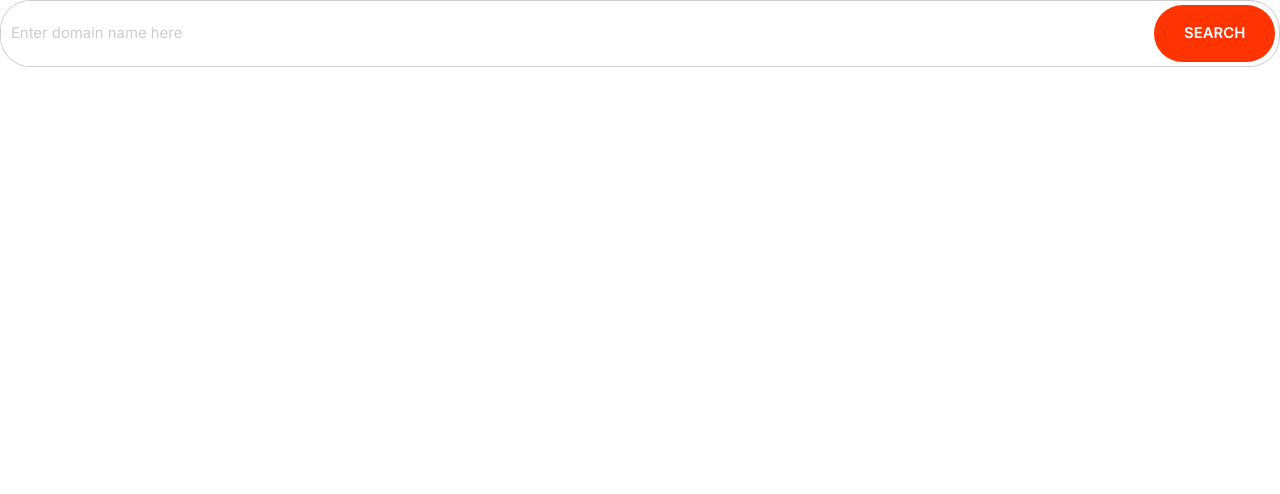
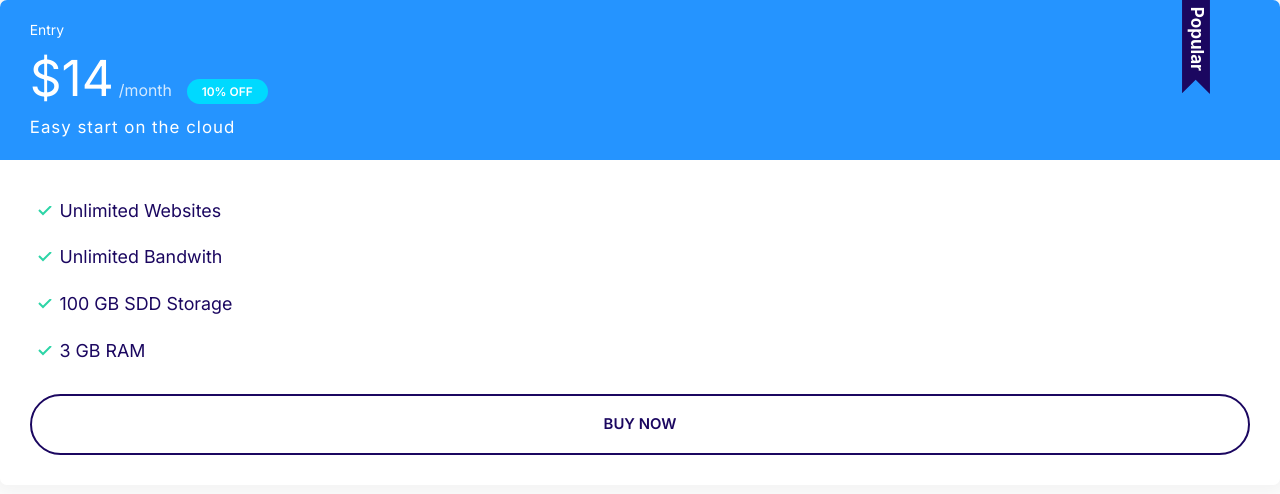
Before and after one commit to Psoccrates/cloud-service-project, a plain HTML site: page html/index.html in a window 1280 px wide. Drawn offline with Linux system fonts and the light colour scheme.

Commit message:
Styled cards and plans.

```diff
--- a/CSS/styles.css
+++ b/CSS/styles.css
@@ -117,6 +117,7 @@
 
 .badge--small {
   font-size: 1.6rem;
+  padding: 0.5rem 1.5rem;
 }
 
 @media screen and (min-width: 1024px) {
@@ -275,3 +276,90 @@
     font-size: 1.5rem;
   }
 }
+
+/* Cards */
+.card {
+  border-radius: 7px;
+  box-shadow: 0 0 20px 10px #f3f3f3;
+  overflow: hidden;
+}
+
+.card__header,
+.card__body {
+  padding: 2rem 3rem;
+}
+
+.card--primary .card__header {
+  background: var(--color-primary);
+  color: #fff;
+}
+
+.card--secondary .card__header {
+  background: var(--color-secondary);
+  color: #fff;
+}
+
+.card--secondary .badge--secondary {
+  background: #02cdf1;
+}
+
+/* Plans */
+.plan__name {
+  color: #fff;
+  font-size: 2.4rem;
+  font-weight: 500;
+  margin: 0;
+}
+
+.plan__price {
+  font-size: 6rem;
+}
+
+.plan__billing-cycle {
+  font-weight: 2.4rem;
+  font-weight: 300;
+  margin-right: 1rem;
+  opacity: 0.8;
+}
+
+.plan__description {
+  display: block;
+  font-size: 2rem;
+  font-weight: 300;
+  letter-spacing: 1px;
+}
+
+.plan .list__item {
+  margin-bottom: 2rem;
+}
+
+.plan__description .card__header {
+  position: relative;
+}
+
+.plan--popular .card__header::before {
+  content: url(../images/popular.svg);
+  display: inline-block;
+  position: absolute;
+  right: 5%;
+  top: -6px;
+  width: 40px;
+}
+
+@media screen and (min-width: 1024px) {
+  .plan__name {
+    font-size: 1.4rem;
+  }
+
+  .plan__price {
+    font-size: 5rem;
+  }
+
+  .plan__billing-cycle {
+    font-size: 1.6rem;
+  }
+
+  .plan__description {
+    font-size: 1.7rem;
+  }
+}
--- a/html/index.html
+++ b/html/index.html
@@ -15,9 +15,25 @@
     <link rel="stylesheet" href="/css/styles.css" />
   </head>
   <body>
-    <div class="input-group">
-      <input type="text" class="input" placeholder="Enter domain name here" />
-      <button class="btn btn--accent">Search</button>
+    <div class="plan plan--popular">
+      <div class="card card--primary">
+        <header class="card__header">
+          <h3 class="plan__name">Entry</h3>
+          <span class="plan__price">$14</span>
+          <span class="plan__billing-cycle">/month</span>
+          <span class="badge badge--secondary badge--small">10% OFF</span>
+          <span class="plan__description">Easy start on the cloud</span>
+        </header>
+        <div class="card__body">
+          <ul class="list list--tick">
+            <li class="list__item">Unlimited Websites</li>
+            <li class="list__item">Unlimited Bandwith</li>
+            <li class="list__item">100 GB SDD Storage</li>
+            <li class="list__item">3 GB RAM</li>
+          </ul>
+          <button class="btn btn--outline btn--block">Buy Now</button>
+        </div>
+      </div>
     </div>
   </body>
 </html>
```
Also changed, not shown: COMPONENTS/plan-cards.html (added, +20 -0 lines), images/popular.svg (added).
